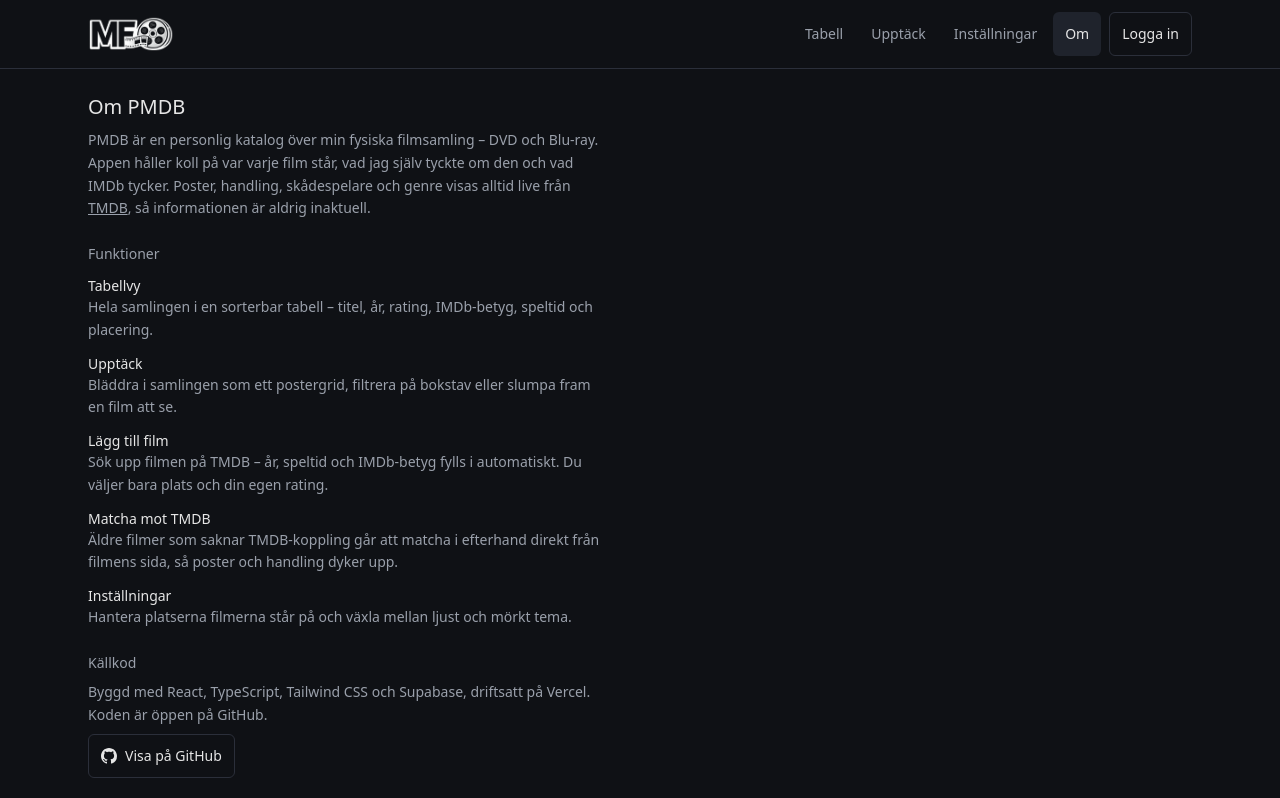
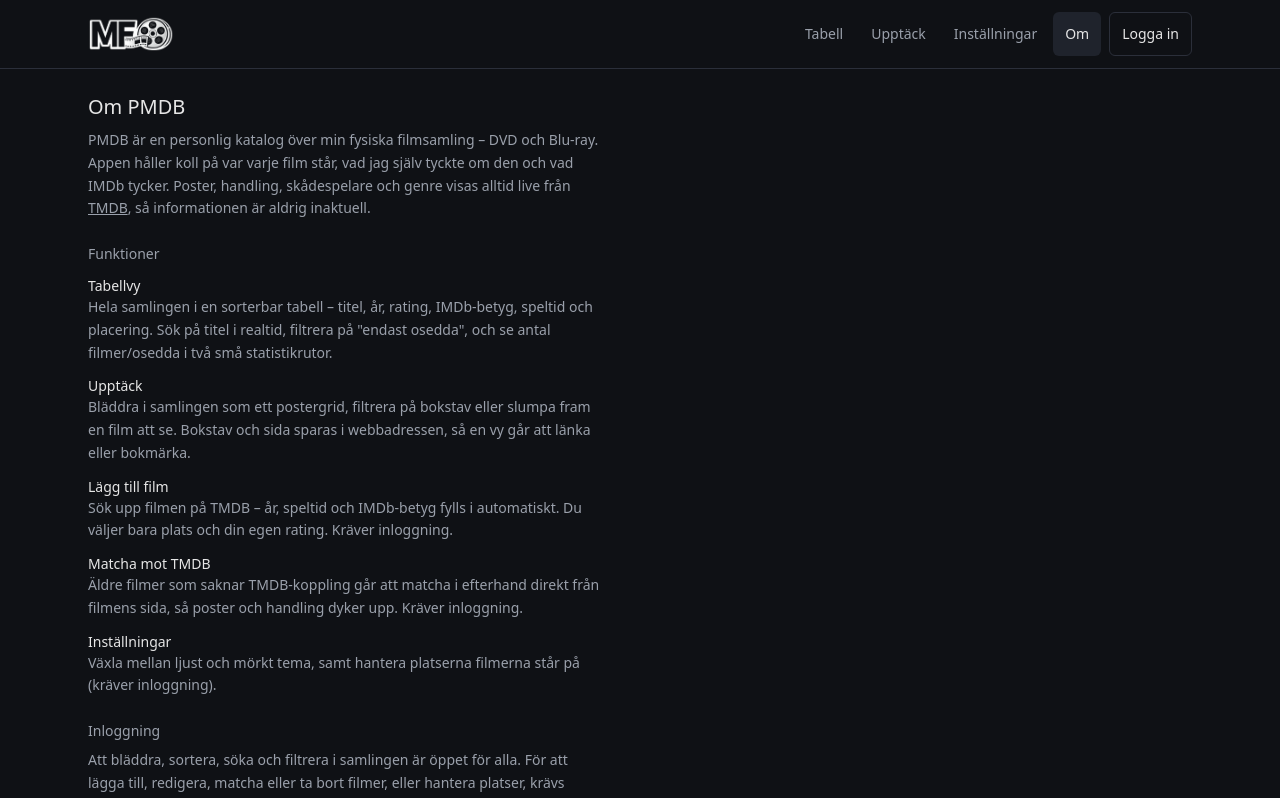
Before and after one commit to emorlin/PMDB, a React (Vite) app: page /om in a window 1280 px wide. Shown: the top 798 px of the page. Built offline with nearby package versions, Linux system fonts and the light colour scheme; no server answers.

Commit message:
Readme updated

```diff
--- a/src/pages/AboutPage.tsx
+++ b/src/pages/AboutPage.tsx
@@ -3,23 +3,23 @@
 const FEATURES = [
   {
     title: 'Tabellvy',
-    text: 'Hela samlingen i en sorterbar tabell – titel, år, rating, IMDb-betyg, speltid och placering.',
+    text: 'Hela samlingen i en sorterbar tabell – titel, år, rating, IMDb-betyg, speltid och placering. Sök på titel i realtid, filtrera på "endast osedda", och se antal filmer/osedda i två små statistikrutor.',
   },
   {
     title: 'Upptäck',
-    text: 'Bläddra i samlingen som ett postergrid, filtrera på bokstav eller slumpa fram en film att se.',
+    text: 'Bläddra i samlingen som ett postergrid, filtrera på bokstav eller slumpa fram en film att se. Bokstav och sida sparas i webbadressen, så en vy går att länka eller bokmärka.',
   },
   {
     title: 'Lägg till film',
-    text: 'Sök upp filmen på TMDB – år, speltid och IMDb-betyg fylls i automatiskt. Du väljer bara plats och din egen rating.',
+    text: 'Sök upp filmen på TMDB – år, speltid och IMDb-betyg fylls i automatiskt. Du väljer bara plats och din egen rating. Kräver inloggning.',
   },
   {
     title: 'Matcha mot TMDB',
-    text: 'Äldre filmer som saknar TMDB-koppling går att matcha i efterhand direkt från filmens sida, så poster och handling dyker upp.',
+    text: 'Äldre filmer som saknar TMDB-koppling går att matcha i efterhand direkt från filmens sida, så poster och handling dyker upp. Kräver inloggning.',
   },
   {
     title: 'Inställningar',
-    text: 'Hantera platserna filmerna står på och växla mellan ljust och mörkt tema.',
+    text: 'Växla mellan ljust och mörkt tema, samt hantera platserna filmerna står på (kräver inloggning).',
   },
 ]
 
@@ -54,11 +54,20 @@
         </dl>
       </section>
 
+      <section className="mb-6">
+        <h2 className="text-sm font-medium text-text-muted mb-2">Inloggning</h2>
+        <p className="text-sm text-text-muted leading-relaxed">
+          Att bläddra, sortera, söka och filtrera i samlingen är öppet för alla. För att lägga
+          till, redigera, matcha eller ta bort filmer, eller hantera platser, krävs inloggning med
+          Google.
+        </p>
+      </section>
+
       <section>
         <h2 className="text-sm font-medium text-text-muted mb-2">Källkod</h2>
         <p className="text-sm text-text-muted leading-relaxed mb-2">
-          Byggd med React, TypeScript, Tailwind CSS och Supabase, driftsatt på Vercel. Koden är
-          öppen på GitHub.
+          Byggd med React, TypeScript, Tailwind CSS, Supabase och Clerk, driftsatt på Vercel. Koden
+          är öppen på GitHub.
         </p>
         <a
           href={GITHUB_URL}
```
Also changed, not shown: 1 other file (tests, documents, lock files or other folders).
